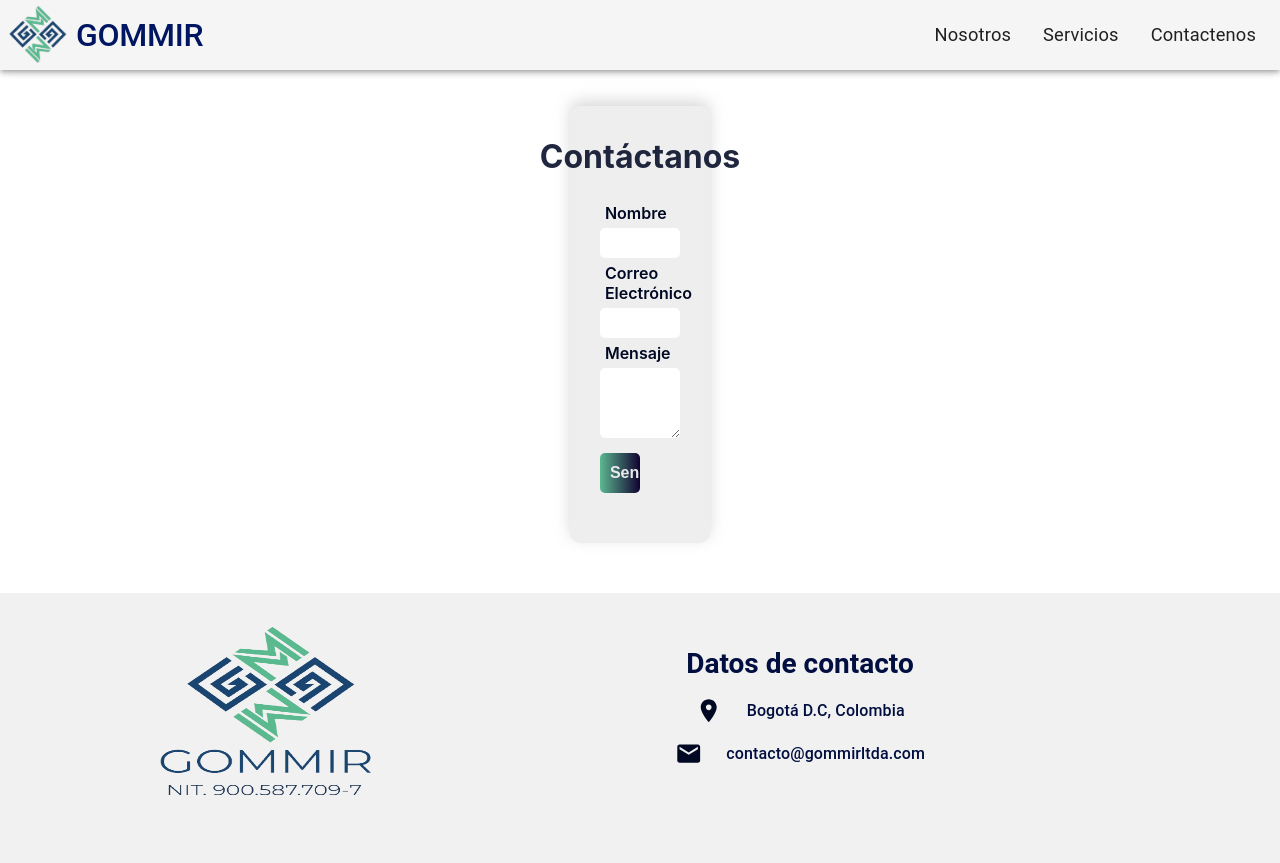
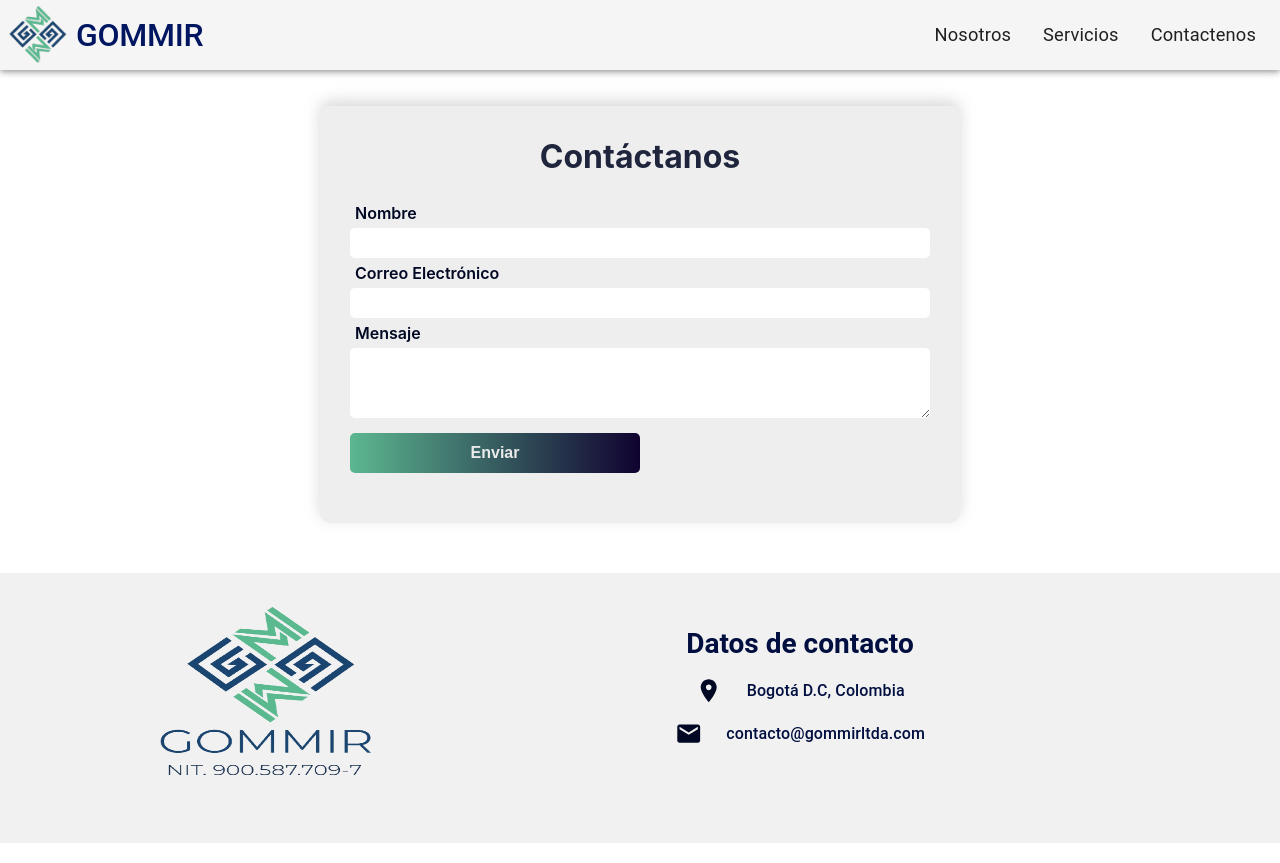
Before and after one commit to FemtDeveloper/gommir, a Next.js app: page /contactenos in a window 1280 px wide. Built offline with nearby package versions, Linux system fonts and the light colour scheme.

Commit message:
direccion de formulario actualizada

```diff
--- a/Components/contact/ContactForm.tsx
+++ b/Components/contact/ContactForm.tsx
@@ -1,9 +1,11 @@
-import React, { useRef } from "react";
+import React, { useRef, useState } from "react";
 import emailjs from "@emailjs/browser";
 import Grid2 from "@mui/material/Unstable_Grid2/Grid2";
+import CheckIcon from "@mui/icons-material/Check";
 
 const ContactForm = () => {
   const form = useRef<HTMLFormElement>(null);
+  const [messageSended, setMessageSended] = useState(false);
 
   const sendEmail = (e: React.FormEvent<HTMLFormElement>) => {
     e.preventDefault();
@@ -11,7 +13,7 @@ const ContactForm = () => {
     if (form.current) {
       emailjs
         .sendForm(
-          "service_ai6ql26",
+          "service_o0bjz0u",
           "template_jkt2k9c",
           form.current,
           "user_8XX2XoAZbUrHIgxqEUopG"
@@ -25,9 +27,14 @@ const ContactForm = () => {
           }
         );
     }
+    form.current?.reset();
+    setMessageSended(true);
+    setTimeout(() => {
+      setMessageSended(false);
+    }, 2000);
   };
   return (
-    <Grid2 display={"flex"} sx={{ justifyContent: "center" }}>
+    <Grid2 display={"flex"} sx={{ justifyContent: "center" }} width={"100%"}>
       <div className="contact-container container" id="contact">
         <h1>Contáctanos</h1>
         <form onSubmit={sendEmail} ref={form}>
@@ -56,13 +63,13 @@ const ContactForm = () => {
             required
           />
 
-          <input type="submit" value="Send" className="btn" />
+          <input
+            type="submit"
+            value={messageSended ? "¡ Mensaje Enviado !" : "Enviar"}
+            disabled={messageSended ? true : false}
+            className="btn"
+          />
         </form>
-        {/* {isActive && (
-          <div className="emailSended">
-            <p>Message sent</p>
-          </div>
-        )} */}
       </div>
     </Grid2>
   );
--- a/styles/globals.css
+++ b/styles/globals.css
@@ -81,8 +81,8 @@ a {
 }
 
 .contact-container {
-  /* background-color: #000823; */
   background-color: #eeeeee;
+  position: relative;
   display: flex;
   flex-direction: column;
   justify-content: center;
@@ -129,7 +129,7 @@ a {
 
 .contact-container input:focus,
 .contact-container textarea:focus {
-  background-color: #979797db;
+  background-color: #000a36db;
   color: #e6e6e6;
 }
 
@@ -162,6 +162,15 @@ a {
   width: 100%;
   border-radius: 5px;
 }
+.enviado {
+  position: absolute;
+  background: linear-gradient(90deg, #5cb790 0%, #100230 100%);
+  color: #ffffff;
+  border-radius: 5px;
+  font-weight: 600;
+  padding: 10px;
+  bottom: 30px;
+}
 @media screen and (min-width: 540px) {
   .contact-container {
     width: 65%;
```
